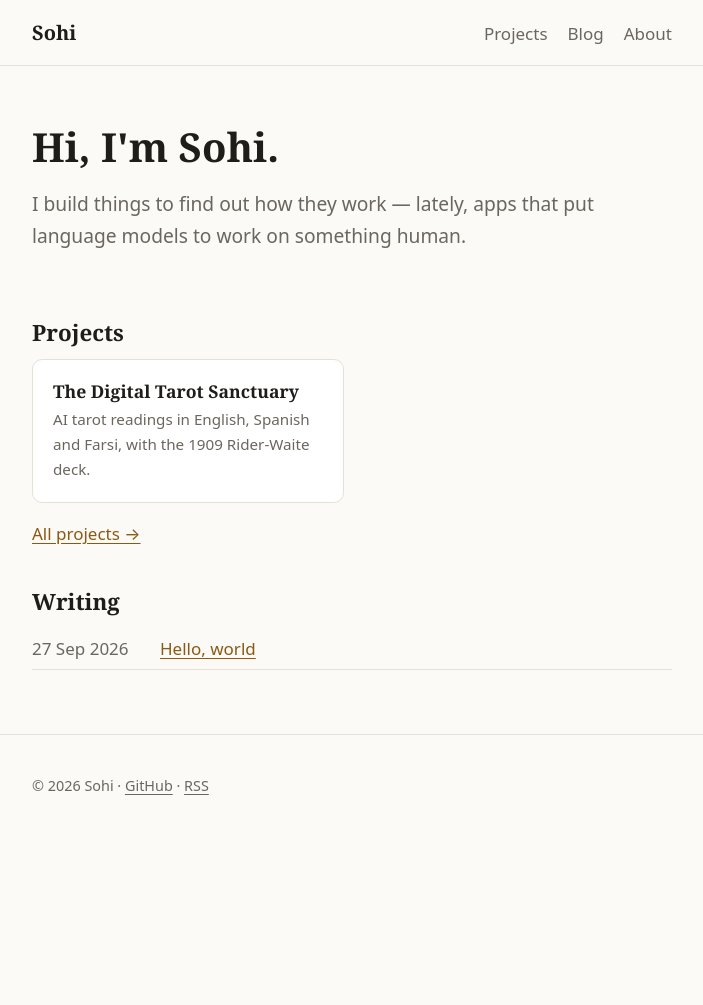
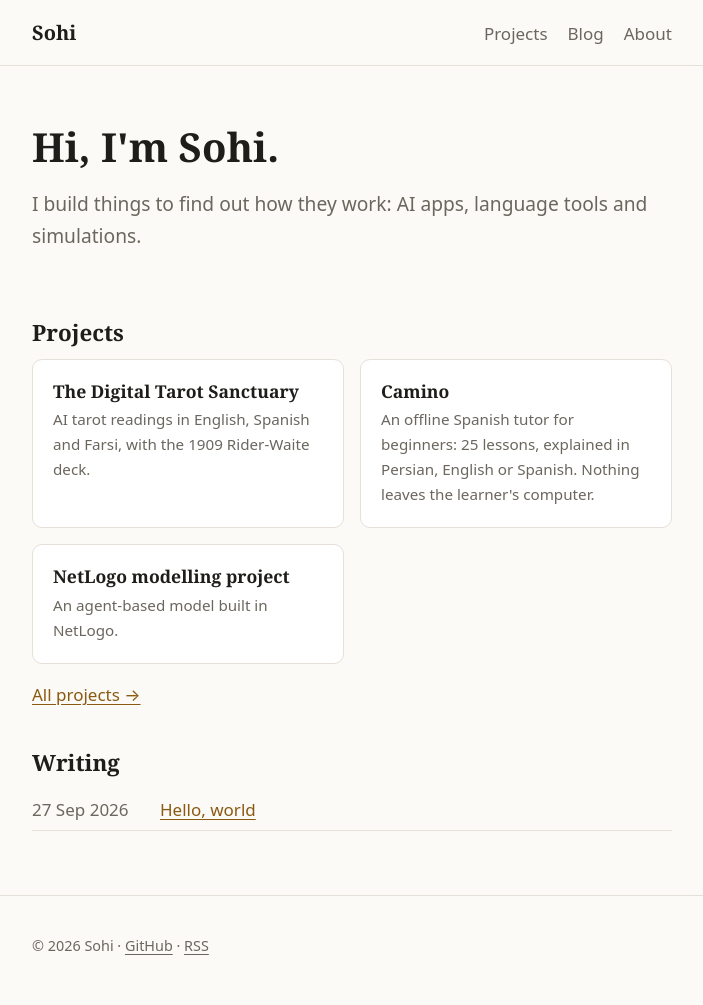
Before and after one commit to soheilhraad-eng/soheilhraad-eng.github.io, a Jekyll site: the page built from index.md, in a window 1280 px wide. Shown: the whole page, without its empty margins (288-991 px from the left). Built offline with Jekyll 4.4.1, drawn with Linux system fonts in a browser that asks for light colours; before the commit the page ends 900 px from its top, so only the background shows below that.

Commit message:
Add Camino and the NetLogo project
Camino gets a full page drawn from its own docs: who it is for, the offline
guarantee, what is in it, and the rule that shaped it. The NetLogo page is a
stub until there is a write-up. Both are on the home and projects pages.

Co-Authored-By: Claude Opus 5.5 <noreply@anthropic.com>
Claude-Session: https://claude.ai/code/session_01DfKdvszX9FyNZ8eQ3hnntw

```diff
--- a/index.md
+++ b/index.md
@@ -4,7 +4,7 @@ title: Home
 ---
 <section class="hero">
   <h1>Hi, I'm Sohi.</h1>
-  <p class="lede">I build things to find out how they work — lately, apps that put language models to work on something human.</p>
+  <p class="lede">I build things to find out how they work: AI apps, language tools and simulations.</p>
 </section>
 
 ## Projects
@@ -13,6 +13,14 @@ title: Home
   <a class="card" href="{{ '/projects/tarot-app/' | relative_url }}">
     <h3>The Digital Tarot Sanctuary</h3>
     <p>AI tarot readings in English, Spanish and Farsi, with the 1909 Rider-Waite deck.</p>
+  </a>
+  <a class="card" href="{{ '/projects/camino/' | relative_url }}">
+    <h3>Camino</h3>
+    <p>An offline Spanish tutor for beginners: 25 lessons, explained in Persian, English or Spanish. Nothing leaves the learner's computer.</p>
+  </a>
+  <a class="card" href="{{ '/projects/netlogo/' | relative_url }}">
+    <h3>NetLogo modelling project</h3>
+    <p>An agent-based model built in NetLogo.</p>
   </a>
 </div>
 
```
Also changed, not shown: camino.md (added, +50 -0 lines), netlogo.md (added, +10 -0 lines), projects.md (+8 -0 lines).
